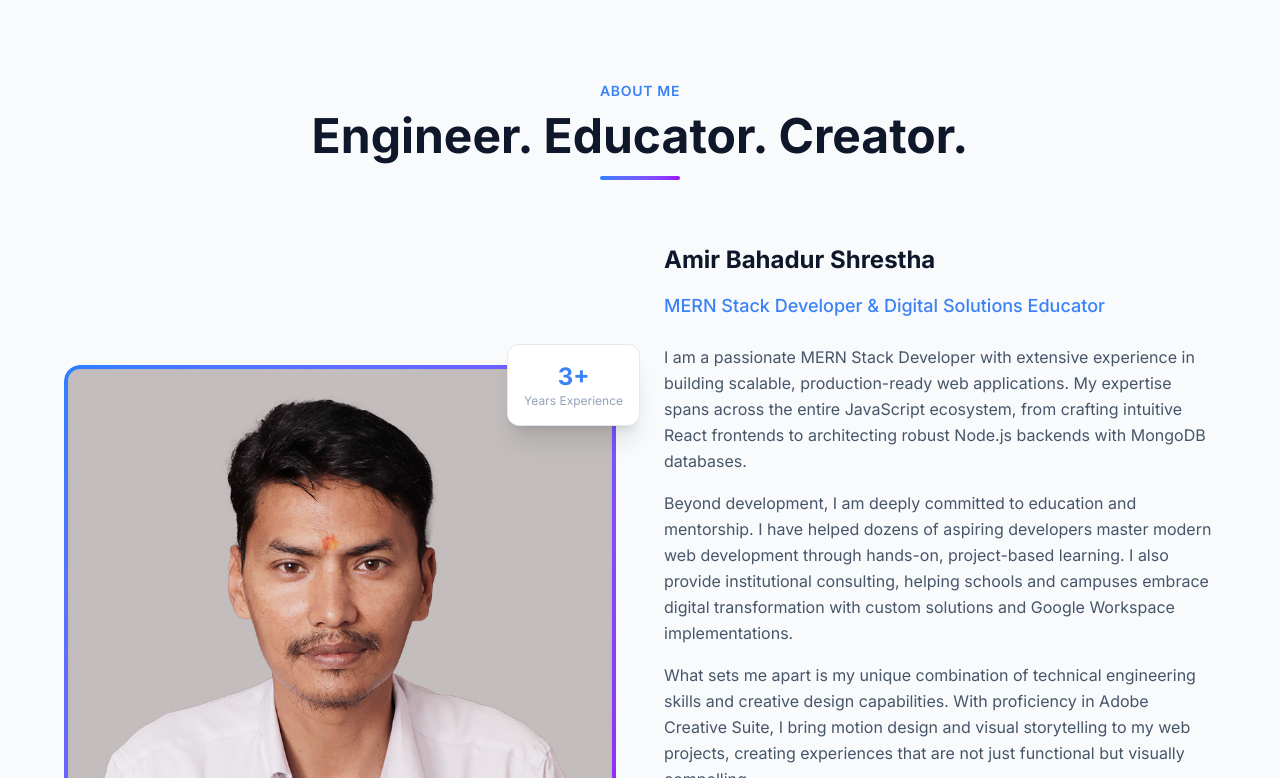
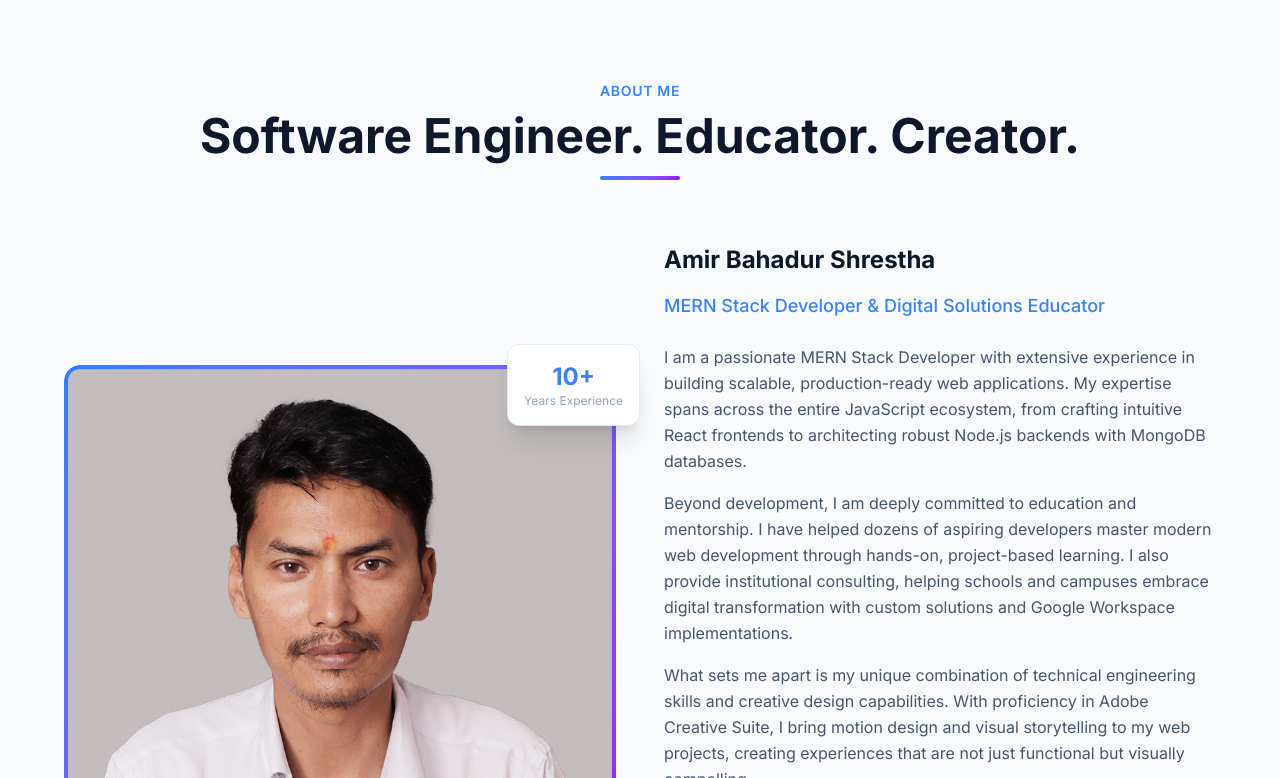
Before and after one commit to amirsteam/amirsteam.github.io, a React (Vite) app in the folder frontend/: page / in a window 1280 px wide. Shown: the part 882-1660 px from the top of the page. Built offline with nearby package versions, Linux system fonts and the light colour scheme; no server answers.

Commit message:
update: modify About section and update static data - Update About.jsx component - Update personal info and data in index.js

```diff
--- a/frontend/src/components/sections/About.jsx
+++ b/frontend/src/components/sections/About.jsx
@@ -50,7 +50,7 @@ export default function About() {
               About Me
             </span>
             <h2 className="mt-2 text-3xl sm:text-4xl md:text-5xl font-bold text-[var(--text-primary)]">
-              Engineer. Educator. Creator.
+              Software Engineer. Educator. Creator.
             </h2>
             <div className="mt-4 w-20 h-1 bg-gradient-to-r from-blue-500 to-purple-600 mx-auto rounded-full" />
           </motion.div>
@@ -78,10 +78,10 @@ export default function About() {
                 <motion.div
                   animate={{ y: [-5, 5, -5] }}
                   transition={{ duration: 3, repeat: Infinity }}
-                  className="absolute -top-6 -right-6 bg-[var(--bg-primary)] p-4 rounded-xl shadow-xl border border-[var(--border-color)]"
+                  className="absolute -top-6 -right-6 bg-(--bg-primary) p-4 rounded-xl shadow-xl border border-[var(--border-color)]"
                 >
                   <div className="text-center">
-                    <span className="text-2xl font-bold text-[var(--accent-primary)]">3+</span>
+                    <span className="text-2xl font-bold text-[var(--accent-primary)]">10+</span>
                     <p className="text-xs text-[var(--text-muted)]">Years Experience</p>
                   </div>
                 </motion.div>
--- a/frontend/src/data/index.js
+++ b/frontend/src/data/index.js
@@ -2,8 +2,8 @@ export const personalInfo = {
   name: 'Amir Bahadur Shrestha',
   title: 'MERN Stack Developer & Digital Solutions Educator',
   tagline: 'Building Scalable Systems, Teaching Developers, Delivering Complete Digital Solutions',
-  email: 'amir@amirlearner.me',
-  phone: '+977 9800000000',
+  email: 'amirsvi766@gmail.com',
+  phone: '+977 9861158271',
   location: {
     city: 'Panauti',
     district: 'Kavre',
@@ -279,10 +279,10 @@ export const experience = [
 export const education = [
   {
     id: 1,
-    degree: 'Bachelor in Computer Science',
+    degree: 'MPhil in STEAM Education (Running)',
     institution: 'Kathmandu University',
     location: 'Dhulikhel, Nepal',
-    period: '2019 - 2023',
+    period: '2019 - 2025 (Expected)',
     description: 'Focused on software engineering, database systems, and web technologies.'
   },
   {
@@ -290,7 +290,7 @@ export const education = [
     degree: 'Self-taught MERN Stack Development',
     institution: 'Online Learning & Practice',
     location: 'Remote',
-    period: '2020 - 2022',
+    period: '2020 - 2025',
     description: 'Intensive self-study through Udemy, freeCodeCamp, and real project experience.'
   }
 ]
@@ -300,16 +300,16 @@ export const testimonials = [
     id: 1,
     name: 'Rajesh Sharma',
     role: 'Principal',
-    company: 'ABC Higher Secondary School',
+    company: 'Janahit Higher Secondary School',
     content: 'Amir transformed our school\'s digital presence completely. The website he built is not only beautiful but also easy for our staff to manage. His Google Workspace implementation was seamless.',
     avatar: '/testimonials/rajesh.jpg',
     rating: 5
   },
   {
     id: 2,
-    name: 'Sita Devi Thapa',
+    name: 'Anjana Shrestha',
     role: 'Founder',
-    company: 'Nepal Handcraft Export',
+    company: 'Nevan Handicraft',
     content: 'The e-commerce platform Amir built for our business has increased our online sales by 300%. His attention to detail and understanding of our needs was exceptional.',
     avatar: '/testimonials/sita.jpg',
     rating: 5
```
